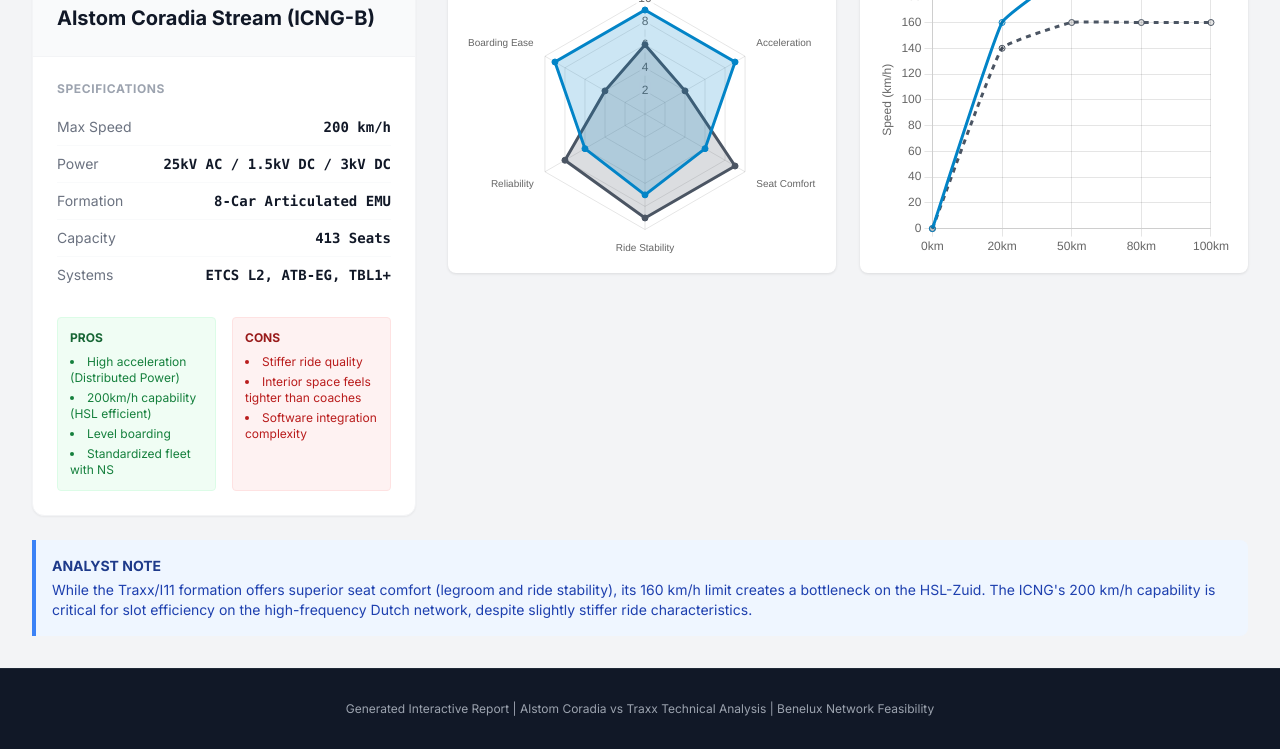
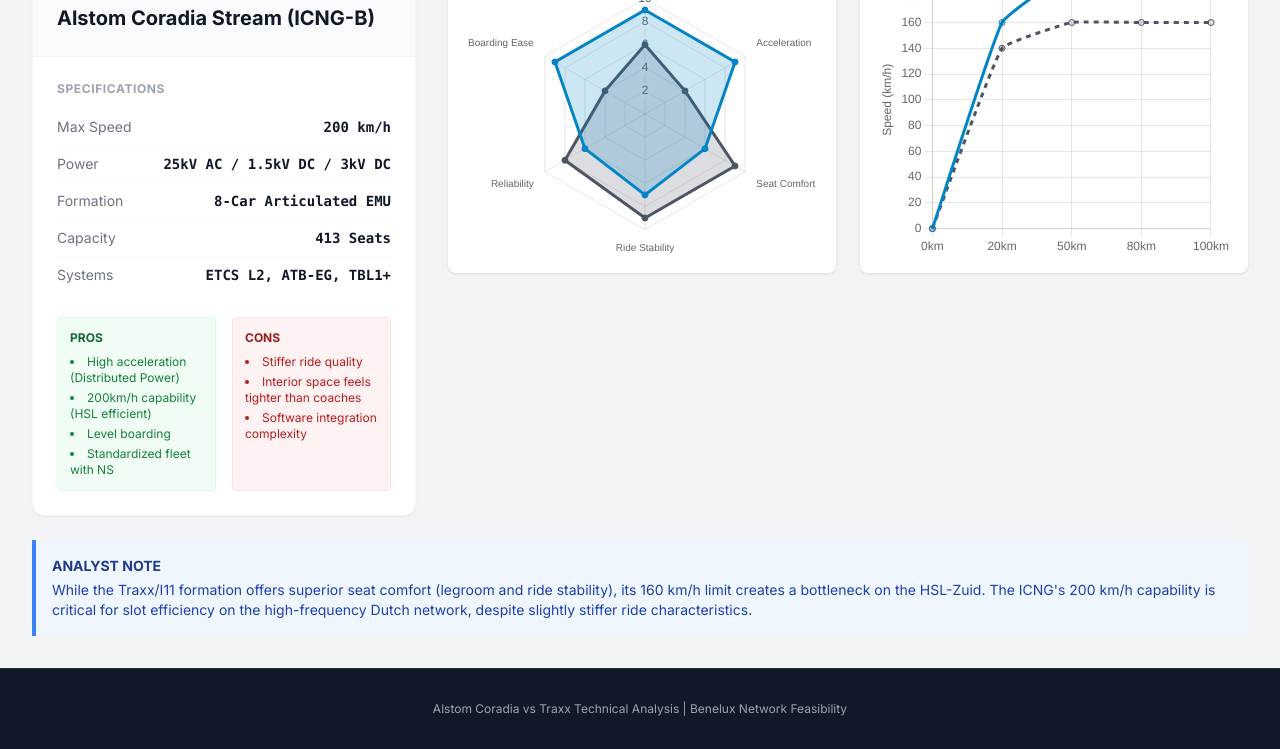
Before and after one commit to delphoxpkmkb/beneluxrail, a plain HTML site: page index.html in a window 1280 px wide. Shown: the part 585-1334 px from the top of the page. Drawn offline with nearby package versions, Linux system fonts and the light colour scheme.

Commit message:
Update index.html

```diff
--- a/index.html
+++ b/index.html
@@ -350,7 +350,7 @@
     <footer class="bg-gray-900 text-gray-400 py-8 border-t border-gray-800 mt-auto">
         <div class="max-w-7xl mx-auto px-4 text-center">
             <p class="text-xs">
-                Generated Interactive Report | Alstom Coradia vs Traxx Technical Analysis | Benelux Network Feasibility
+                Alstom Coradia vs Traxx Technical Analysis | Benelux Network Feasibility
             </p>
         </div>
     </footer>
@@ -645,4 +645,5 @@
 
     </script>
 </body>
+
 </html>
```
